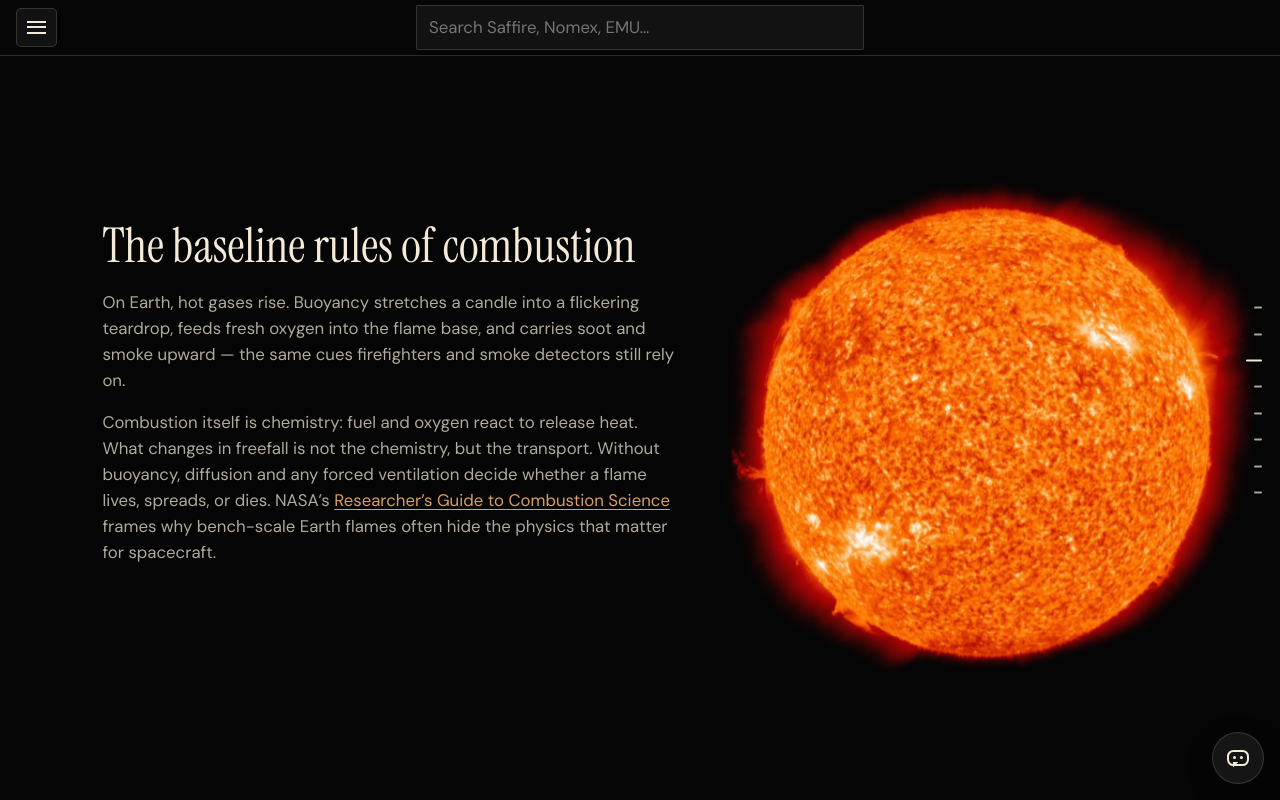
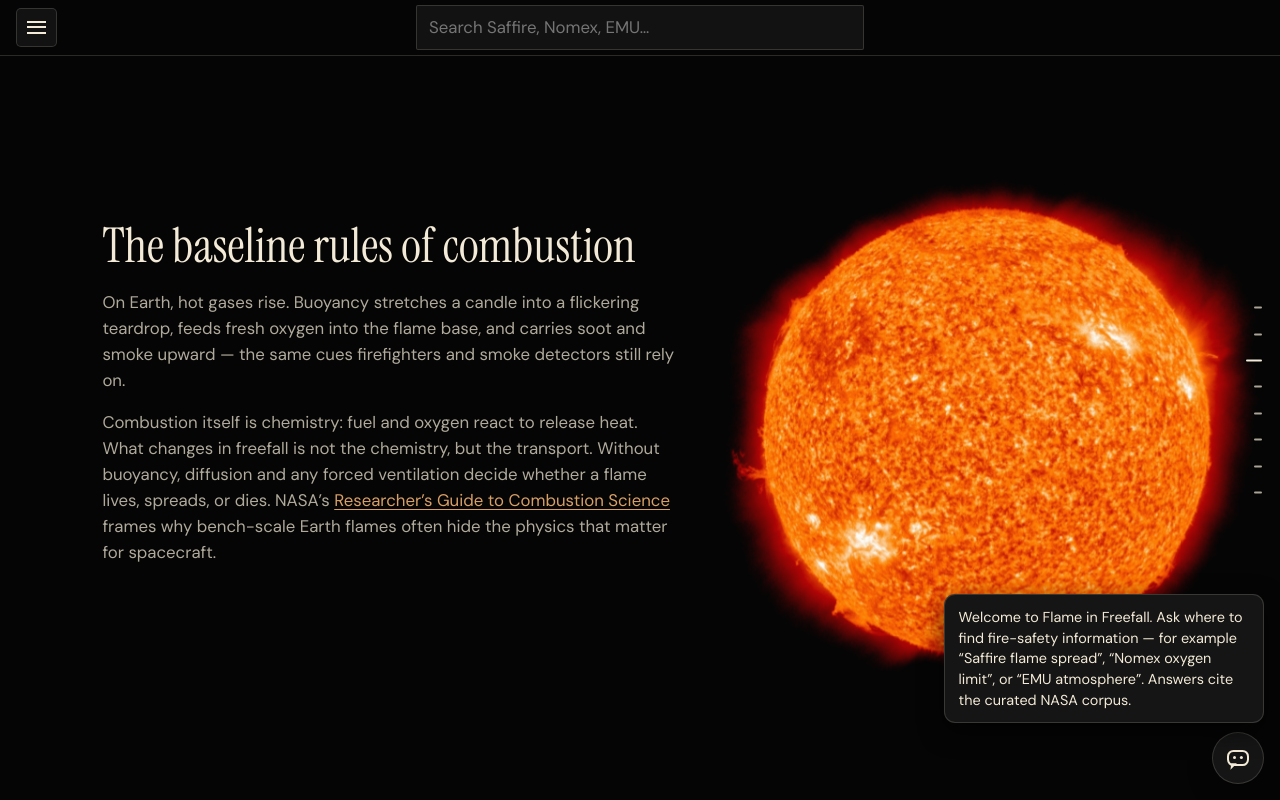
Before and after one commit to Miles-Magyar/NASA-space-apps, a website built with Vite: page index.html in a window 1280 px wide. Both pictures are taken after a click on the button 1251 px from the left and 360 px from the top of the page. Shown: the part 1801-2601 px from the top of the page. Built offline with nearby package versions, Linux system fonts and the light colour scheme.

Commit message:
Show a timed Helpbot welcome after the title

```diff
--- a/src/helpbot.ts
+++ b/src/helpbot.ts
@@ -1,6 +1,16 @@
 import { requestHelpbot } from './si-client';
 import { HELPBOT_HISTORY_LIMIT, HELPBOT_MESSAGE_LIMIT, type HelpbotSource, type HelpbotTurn } from './helpbot-contract';
 import { TOPICS } from './topics';
+
+const WELCOME_MESSAGE =
+  'Welcome to Flame in Freefall. Ask where to find fire-safety information — for example “Saffire flame spread”, “Nomex oxygen limit”, or “EMU atmosphere”. Answers cite the curated NASA corpus.';
+const WELCOME_PREVIEW_MS = 5000;
+
+export interface HelpbotHandle {
+  showWelcomePreview: () => void;
+  hideWelcomePreview: () => void;
+  destroy: () => void;
+}
 
 interface ChatMessage extends HelpbotTurn {
   localHtml?: boolean;
@@ -31,12 +41,13 @@ function appendAssistantText(bubble: HTMLElement, text: string): void {
   bubble.append(text.slice(cursor));
 }
 
-export function mountHelpbot(root: HTMLElement): { destroy: () => void } {
+export function mountHelpbot(root: HTMLElement): HelpbotHandle {
   const messages: ChatMessage[] = [];
   root.innerHTML = `
     <button type="button" class="helpbot-launcher" aria-label="Open helpbot" aria-expanded="false" aria-controls="helpbot-panel">
       <span class="helpbot-icon" aria-hidden="true"></span>
     </button>
+    <p class="helpbot-welcome-preview" role="status" hidden></p>
     <section id="helpbot-panel" class="helpbot-panel" aria-label="Helpbot" hidden>
       <div class="helpbot-log" role="log" aria-label="Conversation" tabindex="0"></div>
       <form class="helpbot-form">
@@ -49,11 +60,29 @@ export function mountHelpbot(root: HTMLElement): { destroy: () => void } {
 
   const launcher = root.querySelector<HTMLButtonElement>('.helpbot-launcher')!;
   const panel = root.querySelector<HTMLElement>('.helpbot-panel')!;
+  const welcomePreview = root.querySelector<HTMLElement>('.helpbot-welcome-preview')!;
   const log = root.querySelector<HTMLElement>('.helpbot-log')!;
   const form = root.querySelector<HTMLFormElement>('.helpbot-form')!;
   const input = root.querySelector<HTMLInputElement>('#helpbot-input')!;
   const send = form.querySelector<HTMLButtonElement>('button')!;
   let activeRequest: AbortController | null = null;
+  let previewTimer: number | undefined;
+
+  function hideWelcomePreview() {
+    window.clearTimeout(previewTimer);
+    previewTimer = undefined;
+    welcomePreview.hidden = true;
+    welcomePreview.textContent = '';
+  }
+
+  function showWelcomePreview() {
+    if (!panel.hidden) return;
+    hideWelcomePreview();
+    welcomePreview.hidden = false;
+    welcomePreview.textContent = WELCOME_MESSAGE;
+    previewTimer = window.setTimeout(hideWelcomePreview, WELCOME_PREVIEW_MS);
+  }
+
   function renderLog() {
     log.replaceChildren(...messages.map((message) => {
       const bubble = document.createElement('div');
@@ -89,15 +118,12 @@ export function mountHelpbot(root: HTMLElement): { destroy: () => void } {
 
   function welcome() {
     if (messages.length) return;
-    messages.push({
-      role: 'assistant',
-      content:
-        'Welcome to Flame in Freefall. Ask where to find fire-safety information — for example “Saffire flame spread”, “Nomex oxygen limit”, or “EMU atmosphere”. Answers cite the curated NASA corpus.',
-    });
+    messages.push({ role: 'assistant', content: WELCOME_MESSAGE });
     renderLog();
   }
 
   function open() {
+    hideWelcomePreview();
     panel.hidden = false;
     launcher.setAttribute('aria-expanded', 'true');
     launcher.setAttribute('aria-label', 'Close helpbot');
@@ -149,7 +175,10 @@ export function mountHelpbot(root: HTMLElement): { destroy: () => void } {
   form.addEventListener('submit', onSubmit);
 
   return {
+    showWelcomePreview,
+    hideWelcomePreview,
     destroy: () => {
+      hideWelcomePreview();
       activeRequest?.abort();
       launcher.removeEventListener('click', onLaunch);
       root.removeEventListener('keydown', onKeydown);
--- a/src/main.ts
+++ b/src/main.ts
@@ -9,7 +9,7 @@ import { getMission } from './topics/mission-data';
 import { renderMissionView, type MissionViewState } from './topics/mission-view';
 import { renderInvestigationsCatalog } from './topics/investigations/catalog';
 import { renderCadCheckerDemo, type CadDemoState } from './topics/cad-checker/demo';
-import { mountHelpbot } from './helpbot';
+import { mountHelpbot, type HelpbotHandle } from './helpbot';
 import { searchCorpus } from './search';
 
 document.documentElement.style.setProperty('--starfield-image', `url(${starfieldUrl})`);
@@ -19,7 +19,7 @@ const app = document.querySelector<HTMLElement>('#app')!;
 let reading: ReadingScrollHandles | null = null;
 let missionView: MissionViewState | null = null;
 let cadDemo: CadDemoState | null = null;
-let helpbotHandle: { destroy: () => void } | null = null;
+let helpbotHandle: HelpbotHandle | null = null;
 let menuButton: HTMLButtonElement | null = null;
 
 function currentTopicId(): string {
@@ -227,7 +227,10 @@ function renderGeneral(main: HTMLElement, closeSidebar: () => void) {
   `;
 
   reading?.destroy();
-  reading = initReadingScroll(main.querySelector('.general-root')!, closeSidebar);
+  reading = initReadingScroll(main.querySelector('.general-root')!, closeSidebar, (pastTitle) => {
+    if (pastTitle) helpbotHandle?.showWelcomePreview();
+    else helpbotHandle?.hideWelcomePreview();
+  });
 
   main.querySelectorAll('a[href^="#"]').forEach((a) => {
     a.addEventListener('click', (e) => {
@@ -243,6 +246,7 @@ function renderGeneral(main: HTMLElement, closeSidebar: () => void) {
 }
 
 function renderTopic(topicId: string, closeSidebar: () => void) {
+  helpbotHandle?.hideWelcomePreview();
   reading?.destroy();
   reading = null;
   missionView?.destroy();
--- a/src/styles.css
+++ b/src/styles.css
@@ -1605,11 +1605,11 @@ img {
 }
 
 .helpbot-icon::after {
-  bottom: -.23rem;
-  left: .22rem;
-  width: .35rem;
-  height: .35rem;
-  clip-path: polygon(0 0, 100% 0, 0 100%);
+  bottom: -.36rem;
+  left: .08rem;
+  width: .4rem;
+  height: .4rem;
+  clip-path: polygon(12% 0, 100% 0, 0 100%);
 }
 
 .helpbot-launcher[aria-expanded="true"] .helpbot-icon { border: 0; }
@@ -1629,6 +1629,23 @@ img {
   transform: translate(-50%, -50%) rotate(-45deg);
 }
 
+.helpbot-welcome-preview {
+  position: absolute;
+  right: 0;
+  bottom: calc(100% + .55rem);
+  width: min(20rem, calc(100vw - 2rem));
+  margin: 0;
+  padding: .7rem .85rem;
+  border: 1px solid var(--line);
+  border-radius: .7rem;
+  background: #151515;
+  color: var(--cream);
+  box-shadow: 0 8px 24px #0009;
+  font-size: .9rem;
+  line-height: 1.45;
+  pointer-events: none;
+}
+
 .helpbot-panel {
   position: absolute;
   right: 0;
--- a/src/topics/general/reading-scroll.ts
+++ b/src/topics/general/reading-scroll.ts
@@ -6,7 +6,11 @@ export interface ReadingScrollHandles {
   jumpTo: (index: number) => void;
 }
 
-export function initReadingScroll(root: HTMLElement, closeSidebar: () => void): ReadingScrollHandles {
+export function initReadingScroll(
+  root: HTMLElement,
+  closeSidebar: () => void,
+  onTitleCrossing: (pastTitle: boolean) => void,
+): ReadingScrollHandles {
   const intro = root.querySelector<HTMLElement>('.general-intro');
   const sections = Array.from(root.querySelectorAll<HTMLElement>('.reading-section'));
   const rail = root.querySelector<HTMLElement>('.scroll-rail');
@@ -19,6 +23,7 @@ export function initReadingScroll(root: HTMLElement, closeSidebar: () => void):
   let destroyFns: Array<() => void> = [];
 
   function setActive(i: number) {
+    const wasPastTitle = active > 0;
     active = Math.max(0, Math.min(stops.length - 1, i));
     rail?.querySelectorAll('button').forEach((btn, idx) => {
       btn.classList.toggle('is-active', idx === active);
@@ -29,6 +34,7 @@ export function initReadingScroll(root: HTMLElement, closeSidebar: () => void):
     chrome?.classList.toggle('is-visible', active > 0);
     sun?.classList.toggle('is-visible', active > 0);
     root.classList.toggle('past-intro', pastIntro);
+    if (wasPastTitle !== (active > 0)) onTitleCrossing(active > 0);
   }
 
   function jumpTo(index: number) {
```
